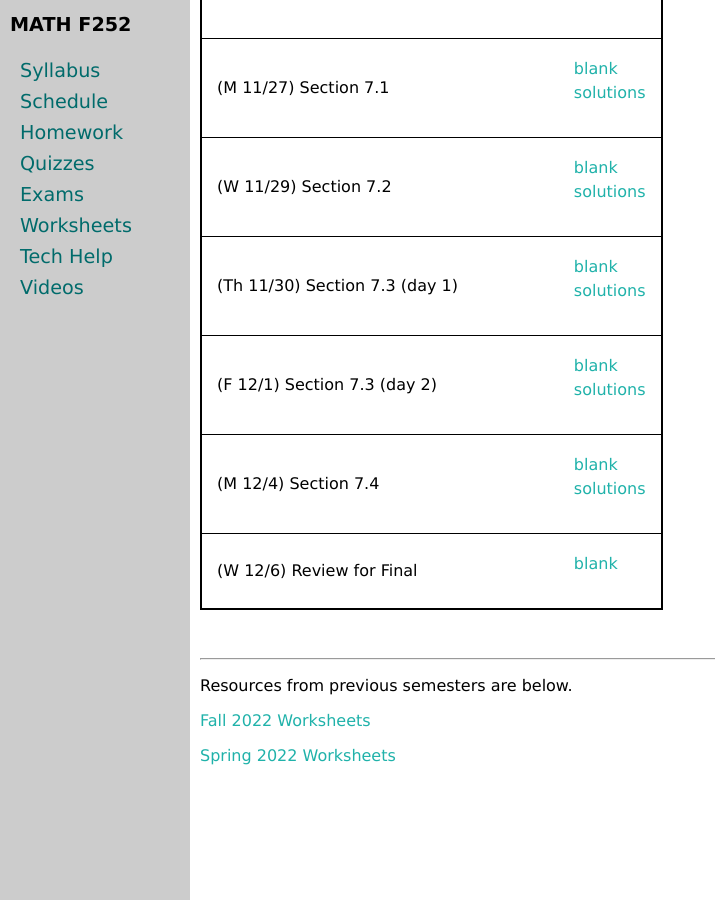
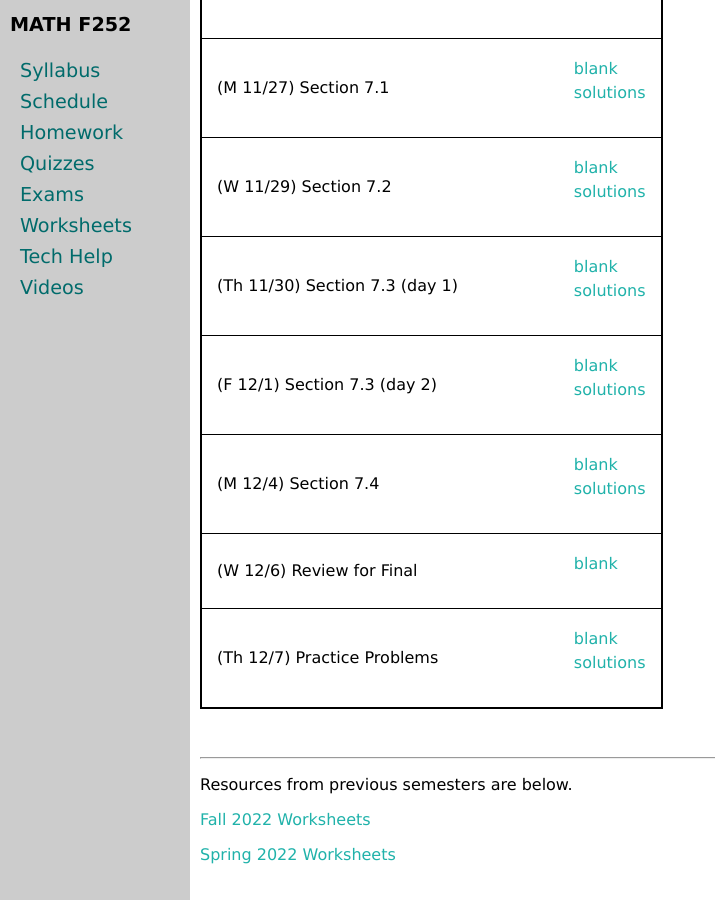
Before and after one commit to uaf-math/calc2, a Jekyll site: the page built from worksheets.md, in a window 1280 px wide and 900 px high, scrolled down 4596 px. Shown: the whole window, without its empty margins (0-715 px from the left). Built offline with Jekyll 4.4.1, drawn with Linux system fonts in a browser that asks for light colours.

Commit message:
Update worksheets.yml

```diff
--- a/_data/worksheets.yml
+++ b/_data/worksheets.yml
@@ -151,3 +151,6 @@ worksheets:
   solutions: M252-7-4-s.pdf
 - name: (W 12/6) Review for Final
   blank: M252-FE-Review.pdf
+- name: (Th 12/7) Practice Problems
+  blank: FE-review-probs.pdf
+  solutions: FinalExam-probs-sons.pdf
```
